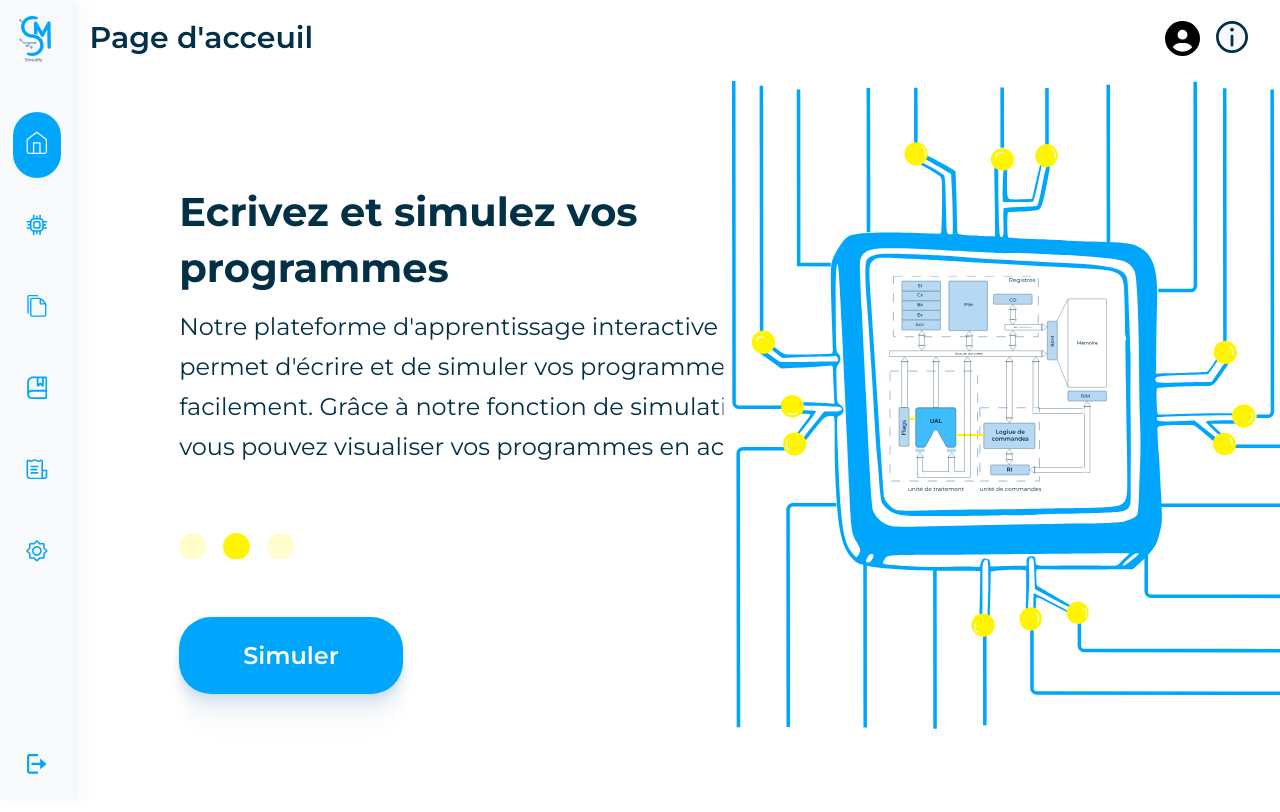
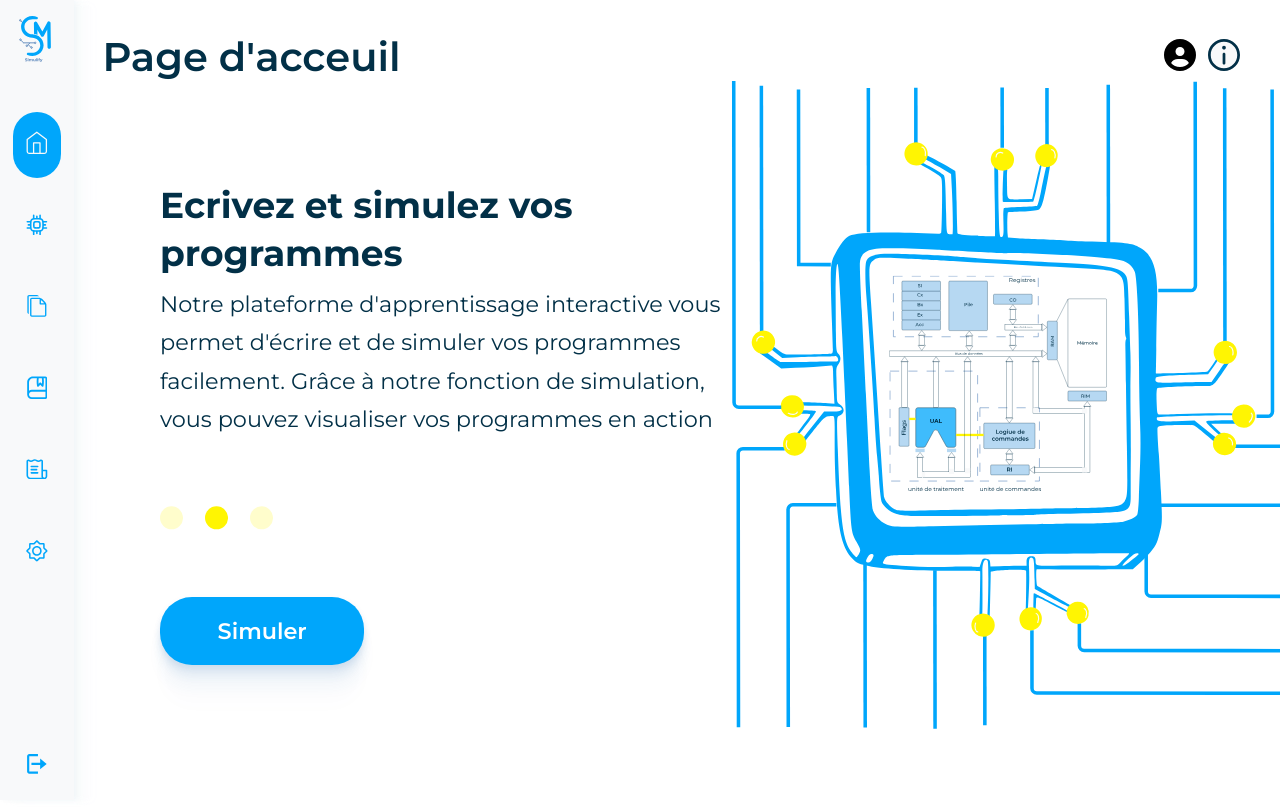
Before and after one commit to Simulify/General, a React (Create React App) app in the folder General/Frontend/: page / in a window 1280 px wide. Shown: the top 812 px of the page. Built offline with nearby package versions, Linux system fonts and the light colour scheme.

Commit message:
DYYYNNAAA
DYNNNAAA

```diff
--- a/General/Frontend/src/components/Navbar.css
+++ b/General/Frontend/src/components/Navbar.css
@@ -1,23 +1,23 @@
 header {
-  height: 100px;
-  background-color: #fff;
+  height: 10vh;
   z-index: 10;
+  background-color: #FFFFFF;
 }
 
 .navbar {
   display: grid;
   grid-template-columns: auto  auto;
   align-items: center;
-  width: 93%;
+  width: 92vw;
   max-width: none;
-  margin-top: 0%;
-  margin-left: 0%;
+  margin-top: 0;
+  margin-left: 0;
 }
 
 .title {
-  margin-top: 3%;
+  margin-top: 4vh;
   color: #023047;
-  font-size: 30px;
+  font-size: 5vh;
   font-weight: 600;
   font-family: Montserrat;
   line-height: normal;
@@ -33,14 +33,14 @@ header {
 }
 
 .avatar-icon {
-  width: 2.2em;
-  height: 2.2em;
-  margin-left: 1em;
-  margin-right: 1em;
+  width: 2.5vw;
+  height: 7vh;
+  margin-left: 1vw;
+  margin-right: 1vw;
 }
 
 .info-icon {
-  height: 2.0em;
-  width: 2.0em;
-  margin-right: 2em;
+  height: 7vh;
+  width: 2.5vw;
+  margin-right: 3.1vw;
 }
--- a/General/Frontend/src/pages/Guide.css
+++ b/General/Frontend/src/pages/Guide.css
@@ -190,25 +190,24 @@
   font-family: 'Montserrat';
   font-style: normal;
   font-weight: 500;
-  font-size: 100%;
-  line-height: 160%;
+  font-size: 2.9vh;
   color: #FFFFFF;
   filter: drop-shadow(0px 51px 20px rgba(65, 112, 159, 0.01)) drop-shadow(0px 29px 17px rgba(65, 112, 159, 0.05)) drop-shadow(0px 13px 13px rgba(65, 112, 159, 0.09)) drop-shadow(0px 3px 7px rgba(65, 112, 159, 0.1)) drop-shadow(0px 0px 0px rgba(65, 112, 159, 0.1));
   position: absolute;
-  padding: 1% 3% 1%;
+  padding: 2.6vh 3vw 2.6vh;
   background-color: #00A6FB;
-  border-radius: 17px;
+  border-radius: 3vh;
   display: flex;
   align-items: flex-start;
-  width: 45%;
+  width: 45vw;
 }
-.arth{top: 23%;}
-.log{top: 33.5%;}
-.shrt{top: 44%;}
-.brch{top: 54.5%;}
-.dtrs{top: 65%;}
-.inout{top: 75.5%;}
-.heroinstr .prev{left: 80%;}
+.arth{top: 23vh;}
+.log{top: 33.5vh;}
+.shrt{top: 44vh;}
+.brch{top: 54.5vh;}
+.dtrs{top: 65vh;}
+.inout{top: 75.5vh;}
+.heroinstr .prev{left: 80vw;}
 
 
 /********************************* ARETHMETIC INSTRUCTIONS STYLE *************************************/
--- a/General/Frontend/src/pages/Home.css
+++ b/General/Frontend/src/pages/Home.css
@@ -53,7 +53,7 @@
 .left {
   position: absolute;
   top: 18%;
-  left: 14vw;
+  left: 12.5vw;
   margin-top: 1%;
   display: flex;
   flex-direction: column;
@@ -64,31 +64,29 @@
   font-family: Montserrat;
   font-style: bold;
   color: #023047;
-  font-size:  5vh;
-  line-height: 7vh;
+  font-size:  4.5vh;
+  line-height: 6vh;
   padding: 0px;
-  margin-bottom: 1%;
+  margin-bottom: 1vh;
 }
 .left p {
   font-family: 'Montserrat';
   font-style: normal;
   margin: 0;
-  font-size: 3vh;
-  line-height: 5vh;
+  font-size: 2.8vh;
+  line-height: 4.8vh;
   color: #023047;
 }
 .simubutton {
-  width: auto;
-  height: auto;
-  margin-top: 10%;
+  margin-top: 15vh;
   margin-left: 0;
-  padding: 3vh 5vw;
+  padding: 2.5vh 4.5vw;
   background: #00A6FB;
   box-shadow: 0px 42px 17px rgba(43, 110, 177, 0.01), 0px 23px 14px rgba(43, 110, 177, 0.05), 0px 10px 10px rgba(43, 110, 177, 0.09), 0px 3px 6px rgba(43, 110, 177, 0.1), 0px 0px 0px rgba(43, 110, 177, 0.1);
   border-radius: 32px;
   font-family: 'Montserrat';
   font-weight: 600;
-  font-size: 3vh;
+  font-size: 2.8vh;
   color: #FFFFFF;
   text-decoration: none;
 }
@@ -126,24 +124,24 @@
 }
 .slid.clair1 svg {
   position: absolute;
-  top: 70%;
-  left: 0%;
-  width: auto;
-  height: 5%;
+  top: 43.5vh;
+  left: 0vw;
+  width: 1.8vw;
+  height: 3.2vh;
 }
 .slid.clair2  svg {
   position: absolute;
-  top: 70%;
-  left: 4%;
-  width: auto;
-  height: 5%;
+  top: 43.5vh;
+  left: 3.5vw;
+  width: 1.8vw;
+  height: 3.2vh;
 }
 .slid.clair3  svg {
   position: absolute;
-  top: 70%;
-  left: 8%;
-  width: auto;
-  height: 5%;
+  top: 43.5vh;
+  left: 7vw;
+  width: 1.8vw;
+  height: 3.2vh;
 }
 .slid.active svg circle{
   fill-opacity: 1;
```
